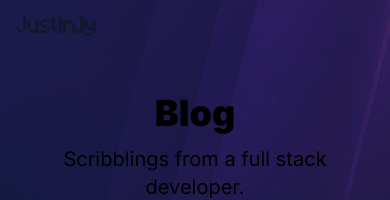
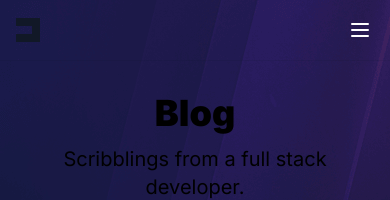
Before and after one commit to jstnmthw/laravel-nextjs-ts-blog, a Next.js app in the folder frontend/: page /blog in a window 390 px wide. Shown: the top 200 px of the page. Built offline with nearby package versions, Linux system fonts and the light colour scheme; no server answers.

Commit message:
updated: blog front end

```diff
--- a/frontend/src/components/ApplicationLogo.tsx
+++ b/frontend/src/components/ApplicationLogo.tsx
@@ -1,10 +1,14 @@
 const ApplicationLogo = props => (
-    <svg {...props} xmlns="http://www.w3.org/2000/svg" viewBox="0 0 88 22">
-        <path
-            fill="currentColor"
-            d="M3.5 15.5h-3v-3h3v3zm3 3h-3v-3H8v3H6.5zm1.5-3V.5h3v15H8zM15.5 15.5h-3V5h3v10.5zm7.5 3h-7.5v-3h6V5h3v13.5H23zM29 9.5h-3v-3h3v3zm3 9h-6v-3h7.5v3H32zm3-12h-6v-3h7.5v3H35zm-1.5 6H29v-3h4.5v3zm0 3v-3h3v3h-3zM42.5 15.5h-3V8H38V5h1.5V2h3v3H44v3h-1.5v7.5zm1.5 3h-1.5v-3h3v3H44zM48.5 3.5H47v-3h3v3h-1.5zm0 15H47V5h3v13.5h-1.5zM53 18.5h-1.5V5H62v3h-7.5v10.5H53zm10.5 0H62V8h3v10.5h-1.5zM68 18.5h-1.5v-3h3v3H68zM72.5 18.5H71V.5h3v18h-1.5zM78.5 12.5h-3V5h3v7.5zm4.5 9h-7.5v-3h9v3H83zm1.5-3v-3h-6v-3h6V5h3v13.5h-3z"
-        />
+    <svg {...props} xmlns="http://www.w3.org/2000/svg" viewBox="0 0 216 216">
+        <path fill="currentColor" d="M0 0v72h144v72H0v72h216V0z" />
     </svg>
+
+    // <svg {...props} xmlns="http://www.w3.org/2000/svg" viewBox="0 0 88 22">
+    //     <path
+    //         fill="currentColor"
+    //         d="M3.5 15.5h-3v-3h3v3zm3 3h-3v-3H8v3H6.5zm1.5-3V.5h3v15H8zM15.5 15.5h-3V5h3v10.5zm7.5 3h-7.5v-3h6V5h3v13.5H23zM29 9.5h-3v-3h3v3zm3 9h-6v-3h7.5v3H32zm3-12h-6v-3h7.5v3H35zm-1.5 6H29v-3h4.5v3zm0 3v-3h3v3h-3zM42.5 15.5h-3V8H38V5h1.5V2h3v3H44v3h-1.5v7.5zm1.5 3h-1.5v-3h3v3H44zM48.5 3.5H47v-3h3v3h-1.5zm0 15H47V5h3v13.5h-1.5zM53 18.5h-1.5V5H62v3h-7.5v10.5H53zm10.5 0H62V8h3v10.5h-1.5zM68 18.5h-1.5v-3h3v3H68zM72.5 18.5H71V.5h3v18h-1.5zM78.5 12.5h-3V5h3v7.5zm4.5 9h-7.5v-3h9v3H83zm1.5-3v-3h-6v-3h6V5h3v13.5h-3z"
+    //     />
+    // </svg>
     // <svg {...props} xmlns="http://www.w3.org/2000/svg" viewBox="0 0 88 25">
     //     <path
     //         fill="currentColor"
--- a/frontend/src/components/Layouts/Navigation.tsx
+++ b/frontend/src/components/Layouts/Navigation.tsx
@@ -3,20 +3,33 @@ import DarkModeButton from '@/components/DarkModeButton'
 import ApplicationLogo from '@/components/ApplicationLogo'
 import ResponsiveNavLink from '@/components/ResponsiveNavLink'
 import { useRouter } from 'next/router'
-import { useState } from 'react'
+import { useEffect, useState } from 'react'
 import { GitHubIcon } from '@/components/Icons'
 import { UserIcon } from '@heroicons/react/solid'
 import { useAuth } from '@/hooks/auth'
 
 const Navigation = ({ user }) => {
     const router = useRouter()
+    const { logout } = useAuth()
     const [open, setOpen] = useState(false)
-    const { logout } = useAuth()
+    const [scrollTop, setScrollTop] = useState(0)
+
+    useEffect(() => {
+        const onScroll = e => setScrollTop(e.target.documentElement.scrollTop)
+        window.addEventListener('scroll', onScroll)
+        return () => window.removeEventListener('scroll', onScroll)
+    }, [scrollTop])
 
     return (
-        <nav className="absolute top-0 z-40 w-full flex-none border-b border-slate-900/10 py-4 px-4 dark:border-slate-300/10">
+        <nav
+            className={
+                (scrollTop
+                    ? 'bg-black/60 backdrop-blur-md md:bg-black/10 '
+                    : '') +
+                'fixed top-0 z-40 w-full flex-none border-b border-slate-900/10 py-4 px-4 transition-all dark:border-slate-300/10'
+            }>
             {/* Primary Navigation Menu */}
-            <div className="mx-auto max-w-8xl ">
+            <div className="mx-auto max-w-8xl">
                 <div className="lg:px-8">
                     <div className="relative flex items-center sm:justify-center">
                         {/* Logo */}
@@ -26,13 +39,13 @@ const Navigation = ({ user }) => {
                                     <span className="text-green sr-only text-green-500">
                                         Justin.ly homepage
                                     </span>
-                                    <ApplicationLogo className="block w-20 fill-current text-gray-900 dark:text-white" />
+                                    <ApplicationLogo className="block w-6 fill-current text-gray-900 dark:text-white" />
                                 </a>
                             </Link>
                         </h1>
 
+                        {/* Settings Dropdown */}
                         <div className="relative ml-auto hidden items-center lg:flex">
-                            {/* Settings Dropdown */}
                             <div className="hidden sm:flex">
                                 <DarkModeButton />
                                 <Link href="#">
@@ -58,12 +71,13 @@ const Navigation = ({ user }) => {
                                     </Link>
                                 )}
                             </div>
+                        </div>
 
                         {/* Hamburger */}
-                            <div className="-mr-2 flex items-center sm:hidden">
+                        <div className="ml-auto flex items-center sm:block lg:hidden">
                             <button
                                 onClick={() => setOpen(open => !open)}
-                                    className="inline-flex items-center justify-center rounded-md p-2 text-gray-400 transition duration-150 ease-in-out hover:bg-gray-100 hover:text-gray-500 focus:bg-gray-100 focus:text-gray-500 focus:outline-none">
+                                className="inline-flex items-center justify-center rounded-md p-0.5 text-white transition duration-150 ease-in-out hover:bg-gray-100 hover:text-gray-500 focus:bg-gray-100 focus:text-gray-500 focus:outline-none">
                                 <svg
                                     className="h-6 w-6"
                                     stroke="currentColor"
@@ -88,7 +102,6 @@ const Navigation = ({ user }) => {
                                     )}
                                 </svg>
                             </button>
-                            </div>
                         </div>
                     </div>
                 </div>
--- a/frontend/src/pages/_document.tsx
+++ b/frontend/src/pages/_document.tsx
@@ -20,7 +20,7 @@ class MyDocument extends Document {
                         rel="stylesheet"
                     />
                 </Head>
-                <body className="bg-white text-black dark:text-white antialiased dark:bg-navy-900">
+                <body className="bg-white text-black antialiased dark:bg-navy-900 dark:text-white">
                     <Main />
                     <NextScript />
                 </body>
--- a/frontend/src/pages/blog/index.tsx
+++ b/frontend/src/pages/blog/index.tsx
@@ -3,18 +3,18 @@ import { useAuth } from '@/hooks/auth'
 import Navigation from '@/components/Layouts/Navigation'
 import Hero from '@/pages/blog/components/hero'
 import BlogArticle from '@/pages/blog/components/blog-article'
-import { BlogResponse } from '@/types/blog'
 
 export default function Home() {
     const { user } = useAuth()
     const { data: articles } = BlogData
+
     return (
         <div className="relative h-full">
             <Head>
                 <title>Blog - justin.ly</title>
             </Head>
             <Navigation user={user} />
-            <main className="h-full overflow-auto bg-blog bg-top bg-no-repeat pt-[53px]">
+            <main className="min-h-full overflow-auto bg-blog bg-top bg-no-repeat pt-[53px]">
                 <Hero />
                 <div className="mx-auto max-w-4xl px-5">
                     {articles.map(article => {
@@ -55,4 +55,4 @@ export const BlogData = {
         },
     ],
     errorMessage: undefined,
-} as BlogResponse
+}
```
Lines whose indentation alone changed are shown as unchanged.
